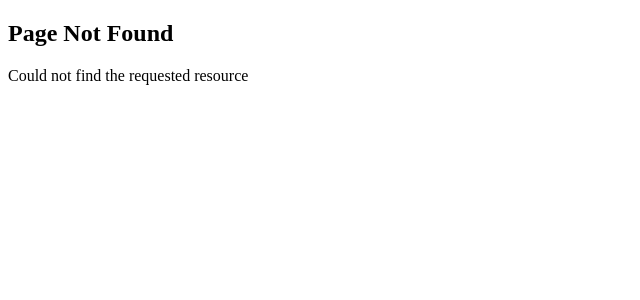
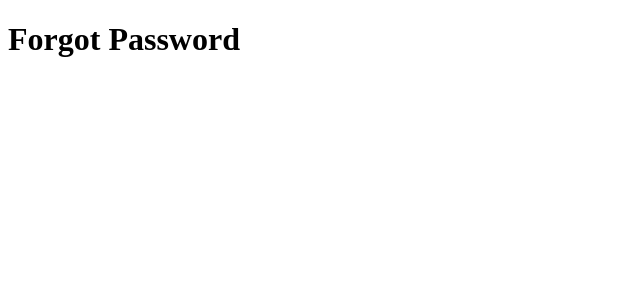
Before and after one commit to SamsulAlomLaskar/next.js_14, a Next.js app: page /auth/forgot-password in a window 1280 px wide. Before the commit this address had no page. Shown: the top 300 px of the page, without its empty margins (0-640 px from the left). Built offline with nearby package versions, Linux system fonts and the light colour scheme.

Commit message:
group route

```diff
--- /dev/null
+++ b/src/app/auth/forgot-password/page.tsx
@@ -0,0 +1,7 @@
+import React from "react";
+
+const ForgotPassword = () => {
+  return <h1>Forgot Password</h1>;
+};
+
+export default ForgotPassword;
```
Also changed, not shown: src/app/auth/login/page.tsx (added, +7 -0 lines), src/app/auth/register/page.tsx (added, +7 -0 lines).
